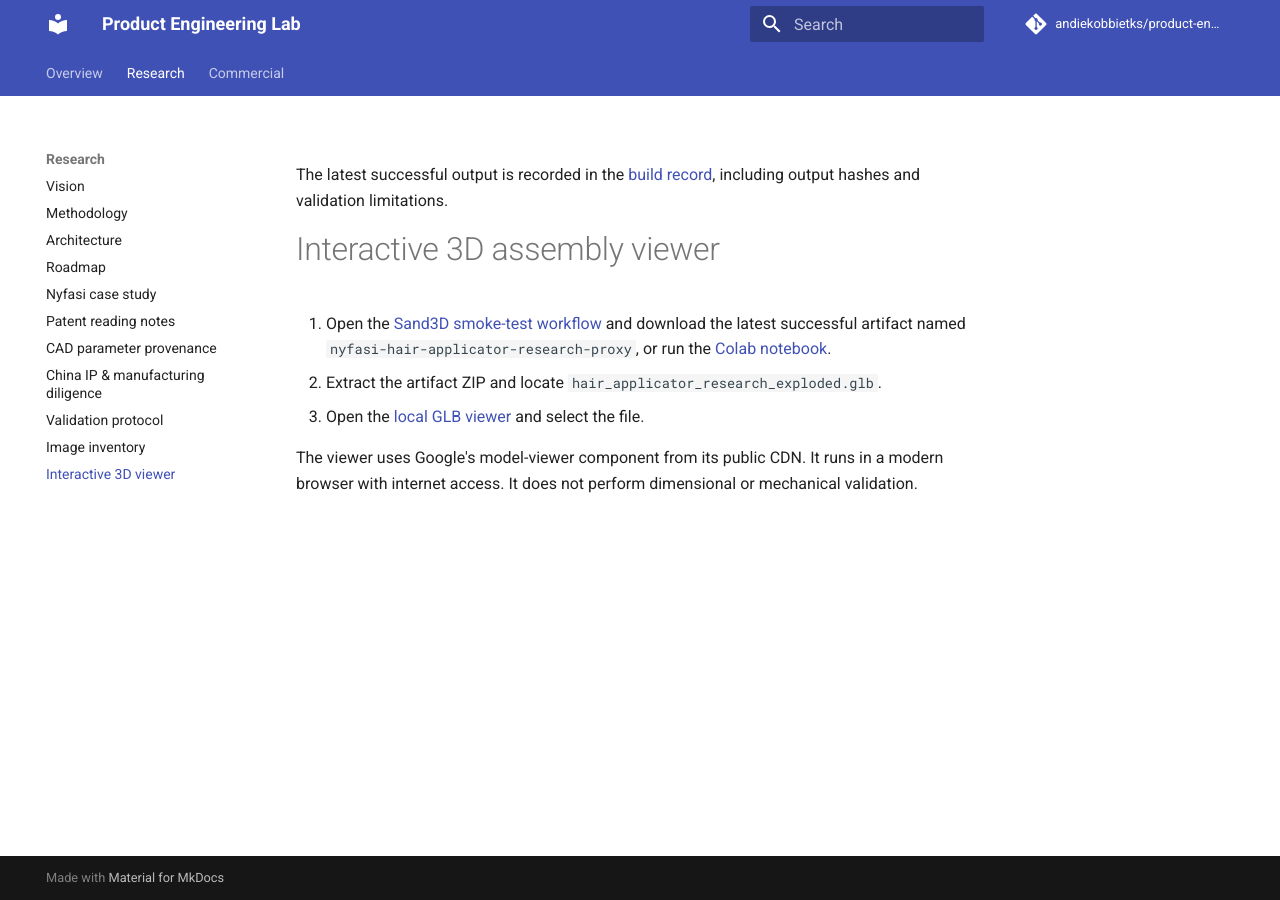
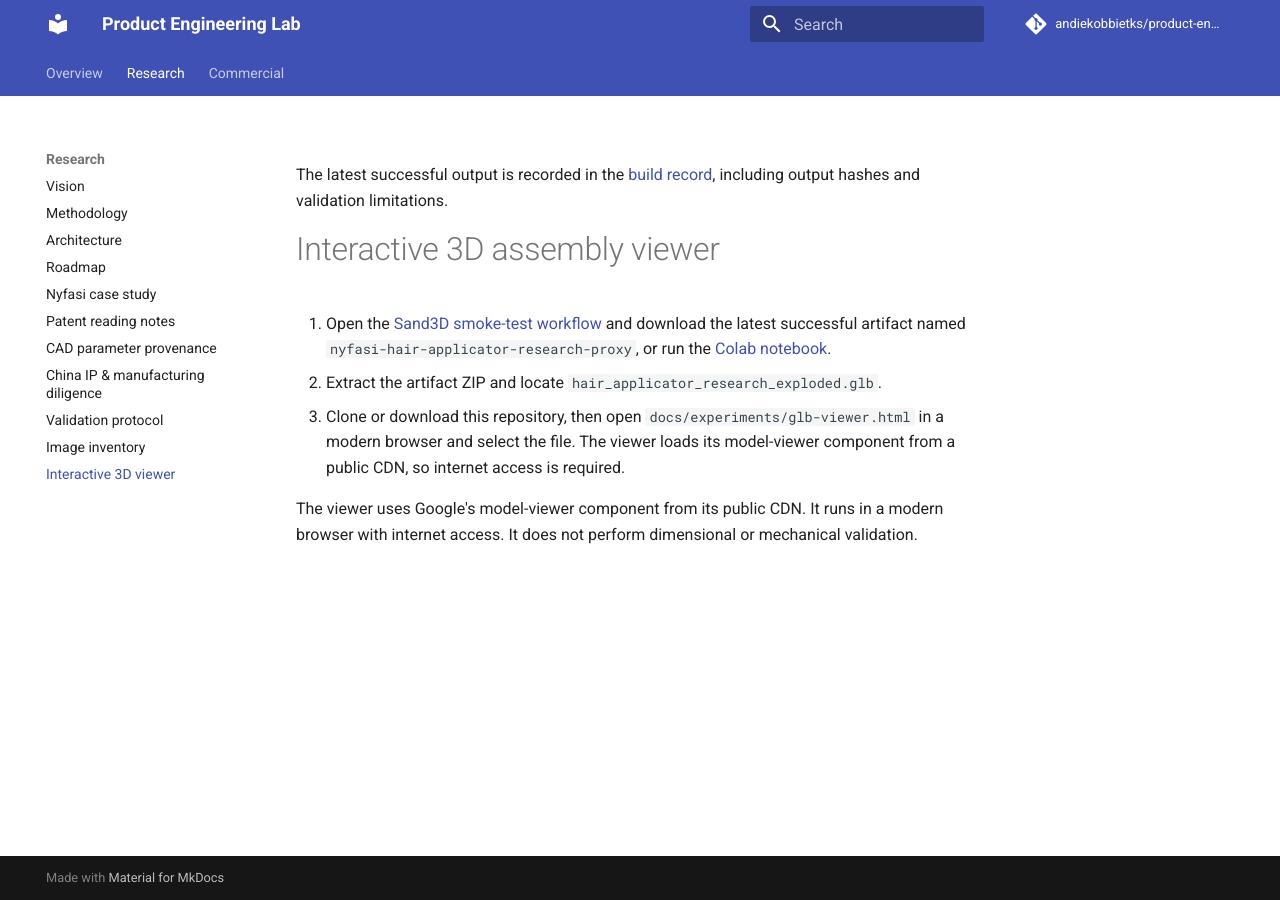
Before and after one commit to andiekobbietks/product-engineering-lab, an MkDocs documentation site: the page built from docs/experiments/viewer.md, in a window 1280 px wide. Built offline with MkDocs 1.6.1 and Material for MkDocs 9.7.7, drawn with Linux system fonts in a browser that asks for light colours; comment, search, counter and statistics services are not loaded.

Commit message:
Clarify how to open the local interactive GLB viewer

```diff
--- a/docs/experiments/viewer.md
+++ b/docs/experiments/viewer.md
@@ -4,6 +4,6 @@ The latest successful output is recorded in the [build record](https://github.co
 
 1. Open the [Sand3D smoke-test workflow](https://github.com/andiekobbietks/product-engineering-lab/actions/workflows/cad-smoke.yml) and download the latest successful artifact named `nyfasi-hair-applicator-research-proxy`, or run the [Colab notebook](https://github.com/andiekobbietks/product-engineering-lab/blob/main/experiments/001-nyfasi-reconstruction/notebooks/nyfasi_reconstruction_colab.ipynb).
 2. Extract the artifact ZIP and locate `hair_applicator_research_exploded.glb`.
-3. Open the [local GLB viewer](glb-viewer.html) and select the file.
+3. Clone or download this repository, then open `docs/experiments/glb-viewer.html` in a modern browser and select the file. The viewer loads its model-viewer component from a public CDN, so internet access is required.
 
 The viewer uses Google's model-viewer component from its public CDN. It runs in a modern browser with internet access. It does not perform dimensional or mechanical validation.
```
